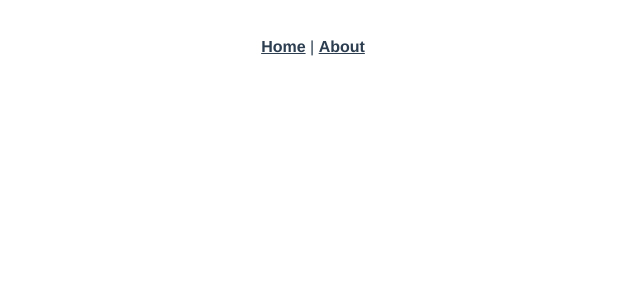
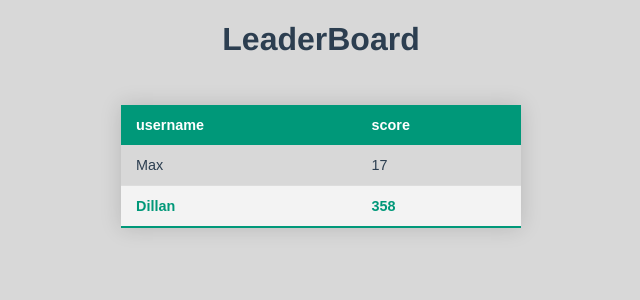
Before and after one commit to ITTBZ/arduino-reaction-game, a Vue app in the folder webui/: page /leaderboard in a window 1280 px wide. Before the commit this address had no page. Shown: the top 300 px of the page, without its empty margins (327-967 px from the left). Built offline with nearby package versions, Linux system fonts and the light colour scheme.

Commit message:
LoginPage, Leaderboard hardcode

```diff
--- a/webui/src/App.vue
+++ b/webui/src/App.vue
@@ -1,9 +1,7 @@
 <template>
-  <nav>
-    <router-link to="/">Home</router-link> |
-    <router-link to="/about">About</router-link>
-  </nav>
-  <router-view/>
+  <div id="app">
+    <router-view @authenticated="setAuthenticated"/>
+  </div>
 </template>
 
 <style lang="scss">
--- a/webui/src/router/index.js
+++ b/webui/src/router/index.js
@@ -1,20 +1,18 @@
 import { createRouter, createWebHistory } from 'vue-router'
-import HomeView from '../views/HomeView.vue'
+import LoginPage from '../views/LoginPage.vue'
+import LeaderboardPage from '../views/LeaderboardPage.vue'
 
 const routes = [
   {
     path: '/',
-    name: 'home',
-    component: HomeView
+    name: 'login',
+    component: LoginPage
   },
   {
-    path: '/about',
-    name: 'about',
-    // route level code-splitting
-    // this generates a separate chunk (about.[hash].js) for this route
-    // which is lazy-loaded when the route is visited.
-    component: () => import(/* webpackChunkName: "about" */ '../views/AboutView.vue')
-  }
+    path: '/leaderboard',
+    name: 'leaderboard',
+    component: LeaderboardPage
+  },
 ]
 
 const router = createRouter({
--- a/webui/src/views/AboutView.vue
+++ /dev/null
@@ -1,5 +0,0 @@
-<template>
-  <div class="about">
-    <h1>This is an about page</h1>
-  </div>
-</template>
--- a/webui/src/views/HomeView.vue
+++ /dev/null
@@ -1,18 +0,0 @@
-<template>
-  <div class="home">
-    <img alt="Vue logo" src="../assets/logo.png">
-    <HelloWorld msg="Welcome to Your Vue.js App"/>
-  </div>
-</template>
-
-<script>
-// @ is an alias to /src
-import HelloWorld from '@/components/HelloWorld.vue'
-
-export default {
-  name: 'HomeView',
-  components: {
-    HelloWorld
-  }
-}
-</script>
--- /dev/null
+++ b/webui/src/views/LeaderboardPage.vue
@@ -0,0 +1,85 @@
+<template>
+  <div class="leaderboardPage">
+    <h1>LeaderBoard</h1>
+    <div class="layout">
+      <div class="leaderboard">
+        <table class="styled-table">
+          <thead>
+            <tr>
+              <th>username</th>
+              <th>score</th>
+            </tr>
+          </thead>
+          <tbody>
+            <tr>
+              <td>Max</td>
+              <td>17</td>
+            </tr>
+            <tr class="active-row">
+              <td>Dillan</td>
+              <td>358</td>
+            </tr>
+          </tbody>
+        </table>
+      </div>
+    </div>
+  </div>
+</template>
+<script>
+//import store from "../store/index.js";
+export default {
+  name: "LeaderboardPage",
+  data() {
+    return {
+      username: "username",
+      score: 0,
+    };
+  },
+};
+</script>
+<style>
+body {
+  background-color: rgb(216, 216, 216);
+  height: 100%;
+  width: 100%;
+}
+.layout {
+  display: flex;
+  justify-content: center;
+}
+.styled-table {
+    border-collapse: collapse;
+    margin: 25px 0;
+    font-size: 0.9em;
+    font-family: sans-serif;
+    min-width: 400px;
+    box-shadow: 0 0 20px rgba(0, 0, 0, 0.15);
+}
+.styled-table thead tr {
+    background-color: #009879;
+    color: #ffffff;
+}
+.styled-table tbody td,
+.styled-table thead tr {
+  text-align: left;
+}
+.styled-table th,
+.styled-table td {
+    padding: 12px 15px;
+}
+.styled-table tbody tr {
+    border-bottom: 1px solid #dddddd;
+}
+
+.styled-table tbody tr:nth-of-type(even) {
+    background-color: #f3f3f3;
+}
+
+.styled-table tbody tr:last-of-type {
+    border-bottom: 2px solid #009879;
+}
+.styled-table tbody tr.active-row {
+    font-weight: bold;
+    color: #009879;
+}
+</style>
--- /dev/null
+++ b/webui/src/views/LoginPage.vue
@@ -0,0 +1,53 @@
+<template>
+    <div id="login">
+        <h1>Login</h1>
+        <div class="form-inputs">
+            <label for="username">Username</label>
+            <input type="text" id="username" name="username" v-model="input.username" placeholder="Username" />
+        </div>
+        <div class="form-inputs">
+            <label for="password">Password</label>
+            <input type="password" id="password" name="password" v-model="input.password" placeholder="Password" />
+        </div>
+        <button type="button" v-on:click="login()">Login</button>
+    </div>
+</template>
+
+<script>
+    export default {
+        name: 'LoginPage',
+        data() {
+            return {
+                input: {
+                    username: "",
+                    password: ""
+                }
+            }
+        },
+        methods: {
+            login() {
+                if(this.input.username != "" && this.input.password != "") {
+                    // This should actually be an api call not a check against this.$parent.mockAccount
+                    if(this.input.username == this.$parent.mockAccount.username && this.input.password == this.$parent.mockAccount.password) {
+                        this.$emit("authenticated", true);
+                        this.$router.replace({ name: "Leaderboard" });
+                        console.log("success");
+                    } else {
+                        console.log("The username and / or password is incorrect");
+                    }
+                } else {
+                    console.log("A username and password must be present");
+                }
+            }
+        }
+    }
+</script>
+
+<style>
+#login .form-inputs {
+    padding-bottom: 10px;
+}
+#login .form-inputs label {
+    padding-right: 10px;
+}
+</style>
```
Also changed, not shown: 2 other files (tests, documents, lock files or other folders).
